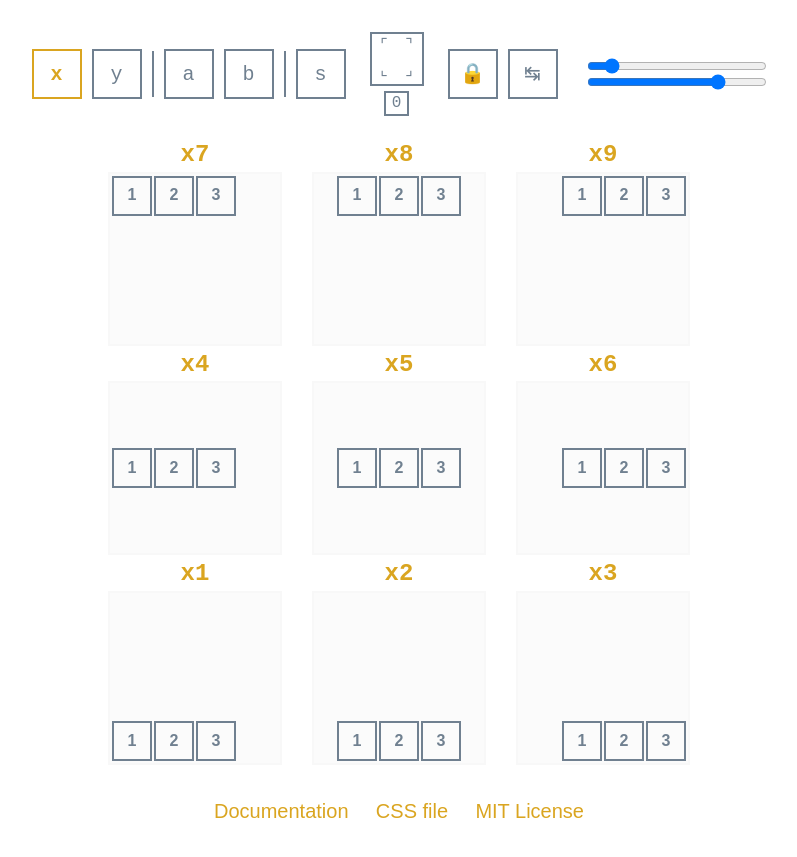
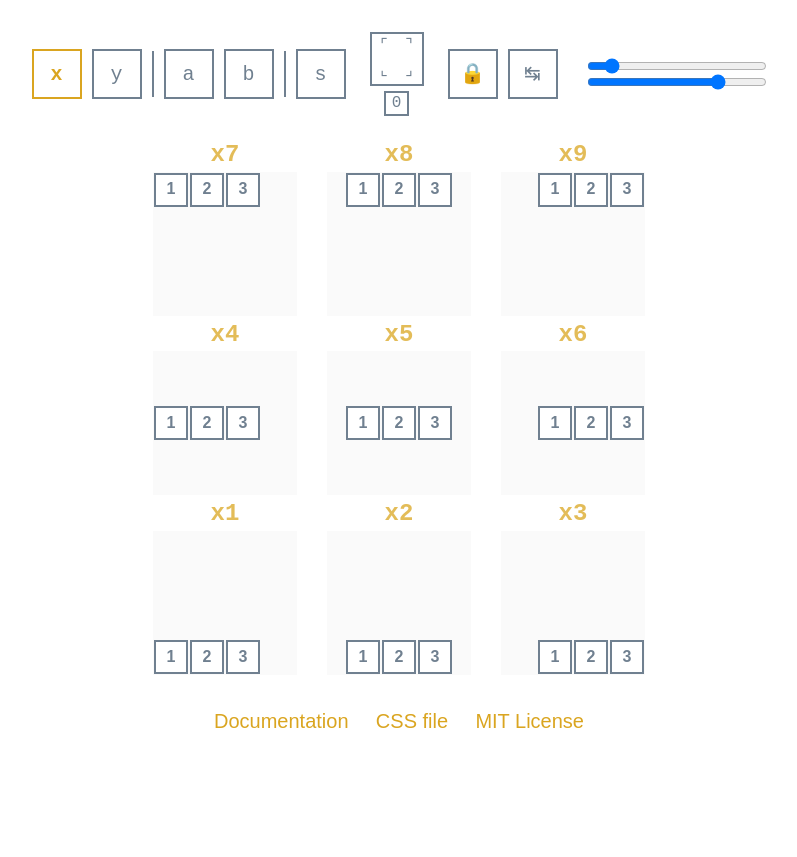
Before and after one commit to dherault/flexpad, a website: page index.html in a window 1280 px wide. Shown: the part 89-946 px from the top of the page, without its empty margins (241-1038 px from the left). After the commit the page ends 862 px from the top, so only its background shows below. Drawn offline with nearby package versions, Linux system fonts and the light colour scheme.

Commit message:
demo: enhancements

```diff
--- a/index.html
+++ b/index.html
@@ -3,6 +3,7 @@
   <head>
     <meta charset="utf-8">
     <meta name="viewport" content="width=device-width, initial-scale=1, shrink-to-fit=no">
+
     <link rel="stylesheet" href="https://cdnjs.cloudflare.com/ajax/libs/normalize/7.0.0/normalize.min.css" />
     <link rel="stylesheet" href="/flexpad.css">
     <link rel="stylesheet" href="/flexpad/flexpad.css">
@@ -43,6 +44,8 @@
         flex-grow: 1;
       }
       section {
+        min-width: 144px;
+        min-height: 174px;
         display: block;
         margin: 5px 15px 0 15px;
       }
@@ -53,7 +56,7 @@
         font-weight: bold;
         font-family: monospace;
         text-align: center;
-        color: GoldenRod;
+        color: rgba(218, 165, 32, 0.75);
       }
       input {
         min-width: 180px;
@@ -121,23 +124,24 @@
       }
       .container {
         margin-top: 3px;
-        padding: 1px;
-        background-color: rgba(238, 238, 238, 0.25);
-        border: 2px solid rgba(238, 238, 238, 0.30);
+        /*padding: 1px;*/
+        background-color: rgba(238, 238, 238, 0.33);
+        /*border: 2px solid rgba(238, 238, 238, 0.30);*/
       }
       .y-locked {
-        height: 174px;
+        height: 144px;
       }
       .x-locked {
-        width: 174px;
+        width: 144px;
       }
       .box {
-        min-width: 40px;
-        min-height: 40px;
+        min-width: 34px;
+        min-height: 34px;
         margin: 1px;
         border: 2px solid SlateGray;
         font-size: 16px;
         font-weight: bold;
+        background-color: white;
       }
       .grow {
         flex-grow: 1;
@@ -164,7 +168,7 @@
       </div>
 
       <div class="y8">
-        <div id="wrap-origin" class="x57 buttons" title="wrap origin">
+        <div id="items-origin" class="x57 buttons" title="items origin">
           <button>⌜</button>
           <button>⌝</button>
           <button>⌞</button>
@@ -181,14 +185,15 @@
 
 
       <div class="y8">
-        <input type="range" min="1" max="20" value="3" title="number of children"/>
+        <input type="range" min="1" max="20" value="3" title="number of children" />
         <input type="range" min="1" max="5" value="4" title="children width" />
       </div>
 
     </nav>
 
-    <article class="x87">
+    <article class="y8">
 
+      <div class="x5">
         <section id="7">
           <label></label>
           <div></div>
@@ -201,6 +206,9 @@
           <label></label>
           <div></div>
         </section>
+      </div>
+
+      <div class="x5">
         <section id="4">
           <label></label>
           <div></div>
@@ -213,6 +221,9 @@
           <label></label>
           <div></div>
         </section>
+      </div>
+
+      <div class="x5">
         <section id="1">
           <label></label>
           <div></div>
@@ -225,6 +236,7 @@
           <label></label>
           <div></div>
         </section>
+      </div>
 
     </article>
 
@@ -235,9 +247,9 @@
     </footer>
 
     <script>
-      const [bX, bY, bA, bB, bS, btl, btr, bbl, bbr, br, bLock, bGrow] = document.getElementsByTagName('button')
+      const [bX, bY, bA, bB, bS, b7, b9, b1, b3, b0, bLock, bGrow] = document.getElementsByTagName('button')
       const [sliderN, sliderR] = document.getElementsByTagName('input')
-      const divWrap = document.getElementById('wrap-origin');
+      const divWrap = document.getElementById('items-origin')
 
       const sections = []
       for (let i = 1; i < 10; i++) sections.push(document.getElementById(i))
@@ -247,14 +259,12 @@
       }
 
       const activateButton = (el, bool) => el.classList[bool ? 'add' : 'remove']('button-active')
-      const activateButtonLock = (bool, x) => bLock.classList[bool ? 'add' : 'remove']('lock-' + (x ? 'x' : 'y'));
-
-      const dToI = d => ({ tl: 7, tr: 9, bl: 1, br: 3, r: '0' })[d]
+      const activateButtonLock = (bool, x) => bLock.classList[bool ? 'add' : 'remove']('lock-' + (x ? 'x' : 'y'))
 
       const state = {
-        d: '',
+        n: 3,
         x: true,
-        n: 3,
+        origin: -1,
         xLocked: true,
         yLocked: true,
         lockIndex: 0,
@@ -265,49 +275,54 @@
       }
 
       function render() {
-        const { x, a, b, s, d, grow, xLocked, yLocked } = state
+        // Ui as pure function of state
+        const { x, ab, s, origin, xLocked, yLocked } = state
 
+        // Assign selected classname to containers
         traverseSections((section, i) => {
-          let className = `${x ? 'x' : 'y'}${i}${dToI(d) || ''}`
+          let className = `${x ? 'x' : 'y'}${i}${origin >= 0 ? origin : ''}`
 
-          if (a) className += 'a'
-          if (b) className += 'b'
+          if (ab === 1) className += 'a'
+          else if (ab === 2) className += 'b'
           if (s) className += 's'
 
           section.children[0].innerText = className
           section.children[1].className = `${className}${xLocked ? ' x-locked' : ''}${yLocked ? ' y-locked' : ''} container`
         })
 
+        // Update menu
         activateButton(bX, x)
         activateButton(bY, !x)
-        activateButton(bA, a)
-        activateButton(bB, b)
         activateButton(bS, s)
-        activateButton(btl, d === 'tl')
-        activateButton(btr, d === 'tr')
-        activateButton(bbl, d === 'bl')
-        activateButton(bbr, d === 'br')
-        activateButton(br, d === 'r')
+        activateButton(bA, ab === 1)
+        activateButton(bB, ab === 2)
+        activateButton(b1, origin === 1)
+        activateButton(b3, origin === 3)
+        activateButton(b7, origin === 7)
+        activateButton(b9, origin === 9)
+        activateButton(b0, origin === 0)
         activateButtonLock(xLocked, true)
         activateButtonLock(yLocked, false)
-        divWrap.style.borderTopColor = d[0] === 't' ? 'GoldenRod' : 'SlateGray';
-        divWrap.style.borderRightColor = d[1] === 'r' ? 'GoldenRod' : 'SlateGray';
-        divWrap.style.borderBottomColor = d[0] === 'b' ? 'GoldenRod' : 'SlateGray';
-        divWrap.style.borderLeftColor = d[1] === 'l' ? 'GoldenRod' : 'SlateGray';
+        divWrap.style.borderTopColor = origin > 6 ? 'GoldenRod' : 'SlateGray'
+        divWrap.style.borderLeftColor = origin % 3 === 1 ? 'GoldenRod' : 'SlateGray'
+        divWrap.style.borderRightColor = origin === 3 || origin === 9 ? 'GoldenRod' : 'SlateGray'
+        divWrap.style.borderBottomColor = origin === 1 || origin === 3 ? 'GoldenRod' : 'SlateGray'
+        // Sliders are not controled
       }
 
-      const onclick = ((el, fn) => el.onclick = () => fn() + '' && render())
+      // Events mutate state and render
+      const onclick = ((el, fn) => el.onclick = () => [fn(), render()])
 
       onclick(bX, () => state.x = true)
       onclick(bY, () => state.x = false)
-      onclick(bA, () => (state.a = !state.a) + '' && (state.b = false))
-      onclick(bB, () => (state.b = !state.b) + '' && (state.a = false))
       onclick(bS, () => state.s = !state.s)
-      onclick(btl, () => state.d = state.d !== 'tl' && 'tl')
-      onclick(btr, () => state.d = state.d !== 'tr' && 'tr')
-      onclick(bbl, () => state.d = state.d !== 'bl' && 'bl')
-      onclick(bbr, () => state.d = state.d !== 'br' && 'br')
-      onclick(br, () => state.d = state.d !== 'r' && 'r')
+      onclick(bA, () => state.ab = state.ab === 1 ? 0 : 1)
+      onclick(bB, () => state.ab = state.ab === 2 ? 0 : 2)
+      onclick(b7, () => state.origin = state.origin !== 7 ? 7 : -1)
+      onclick(b9, () => state.origin = state.origin !== 9 ? 9 : -1)
+      onclick(b1, () => state.origin = state.origin !== 1 ? 1 : -1)
+      onclick(b3, () => state.origin = state.origin !== 3 ? 3 : -1)
+      onclick(b0, () => state.origin = state.origin !== 0 ? 0 : -1)
 
       onclick(bLock, () => {
         const i = (state.lockIndex + 1) % 4
@@ -318,9 +333,9 @@
         else (state.xLocked = false) || (state.yLocked = true)
 
         state.lockIndex = i
-        render()
       })
 
+      // Containers content has a separate render scope
       function renderBoxes() {
         const { n, grow } = state
 
@@ -329,21 +344,19 @@
         traverseSections(section => {
           const container = section.children[1]
 
-          while (container.hasChildNodes()) {
-            container.removeChild(container.lastChild)
-          }
+          while (container.hasChildNodes()) container.removeChild(container.lastChild)
 
           for (let i = 0; i < n; i++) {
             const box = document.createElement('div')
 
             box.innerText = i + 1
-            box.className = 'x5 box' + (grow ? ' grow' : '')
+            box.className = `x5 box${grow ? ' grow' : ''}`
             container.appendChild(box)
           }
         })
       }
 
-      bGrow.onclick = () => (state.grow = !state.grow) + '' && renderBoxes();
+      bGrow.onclick = () => [state.grow = !state.grow, renderBoxes()];
 
       function handleBoxNumberChange(e, key) {
         const x = e.target.value
```
Lines whose indentation alone changed are shown as unchanged.
